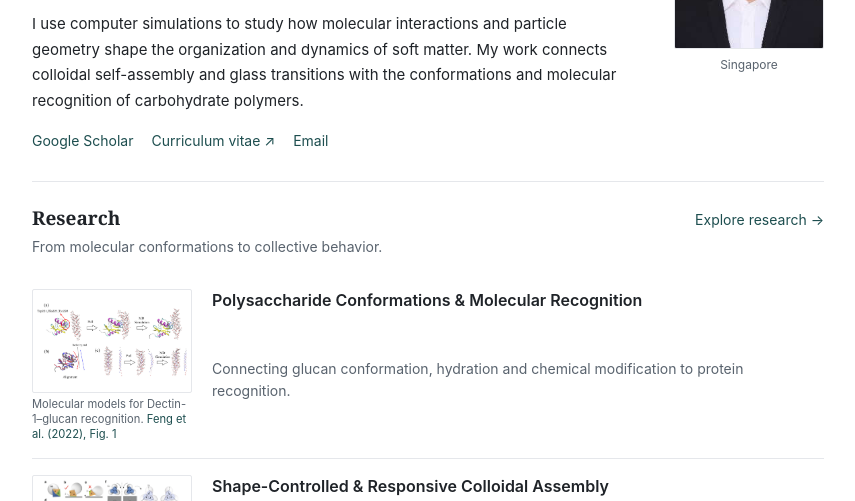
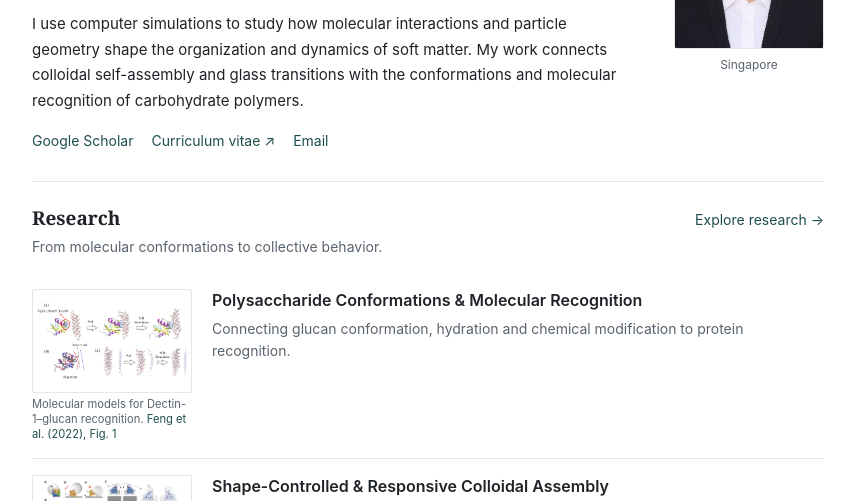
Before and after one commit to Maryoooo/maryoooo.github.io, a plain HTML site: page index.html in a window 1280 px wide. Shown: the part 244-745 px from the top of the page, without its empty margins (212-1067 px from the left). Drawn offline with Linux system fonts and the light colour scheme.

Commit message:
Tighten research preview row spacing in site.css

```diff
--- a/assets/css/site.css
+++ b/assets/css/site.css
@@ -169,17 +169,18 @@ nav { display: flex; gap: 20px; margin-left: auto; }
 .research-preview {
   display: grid;
   grid-template-columns: 160px minmax(0, 1fr);
+  grid-template-rows: auto 1fr;
   column-gap: 20px;
-  row-gap: 4px;
+  row-gap: 6px;
   padding: 16px 0;
   border-bottom: 1px solid var(--line);
   align-items: start;
 }
 .research-preview:last-child { border-bottom: 0; padding-bottom: 0; }
 .research-preview figure { grid-column: 1; grid-row: 1 / 3; }
-.research-preview h3 { grid-column: 2; margin-top: 0; font-size: var(--text-title); }
+.research-preview h3 { grid-column: 2; grid-row: 1; margin-top: 0; font-size: var(--text-title); }
 .research-preview h3 a { color: var(--ink); }
-.research-preview > p { grid-column: 2; font-size: var(--text-small); color: var(--muted); line-height: 1.6; margin-top: 2px; }
+.research-preview > p { grid-column: 2; grid-row: 2; font-size: var(--text-small); color: var(--muted); line-height: 1.6; margin-top: 0; }
 
 .research-figure { min-width: 0; }
 .figure-zoom {
```
